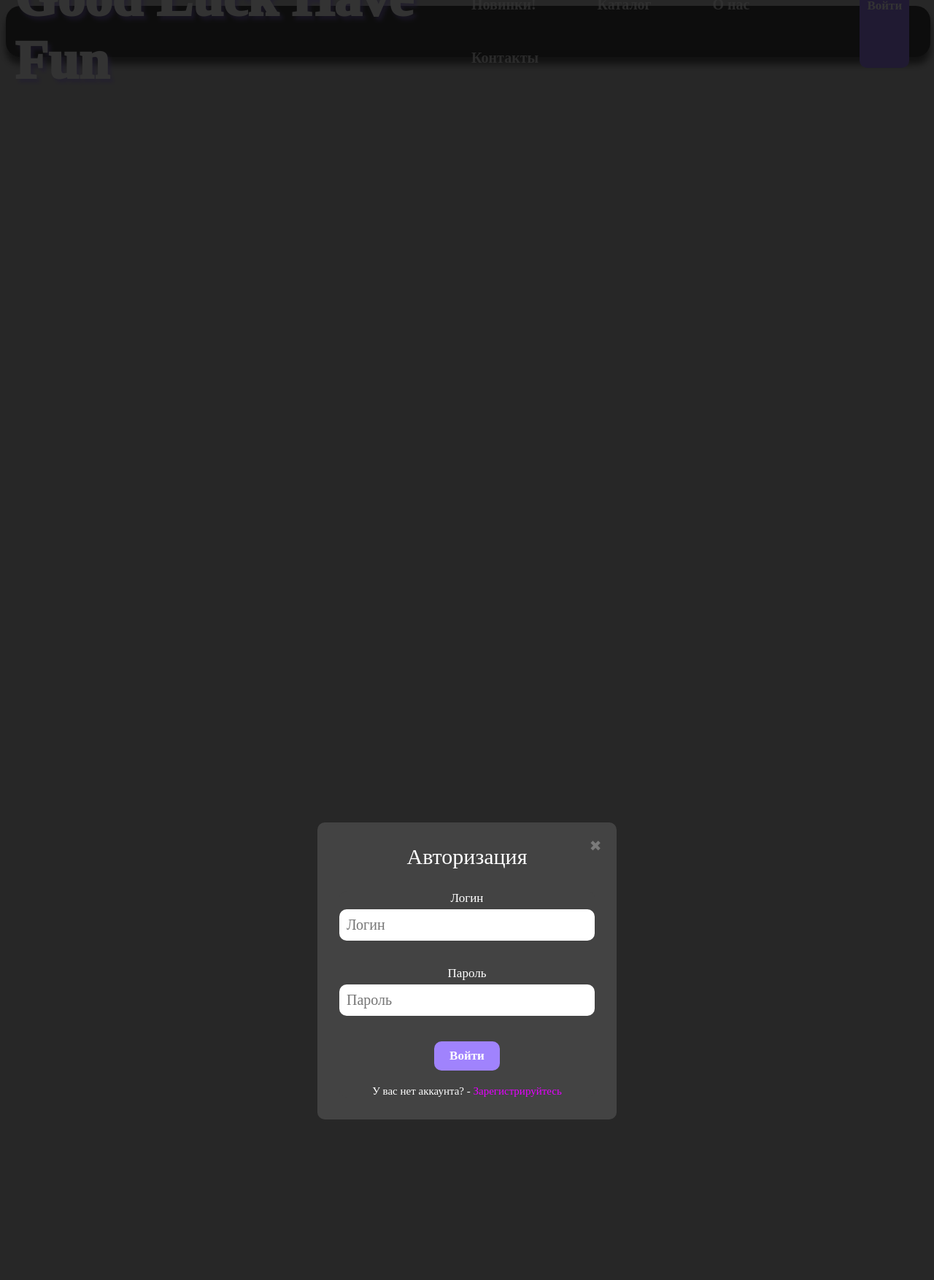
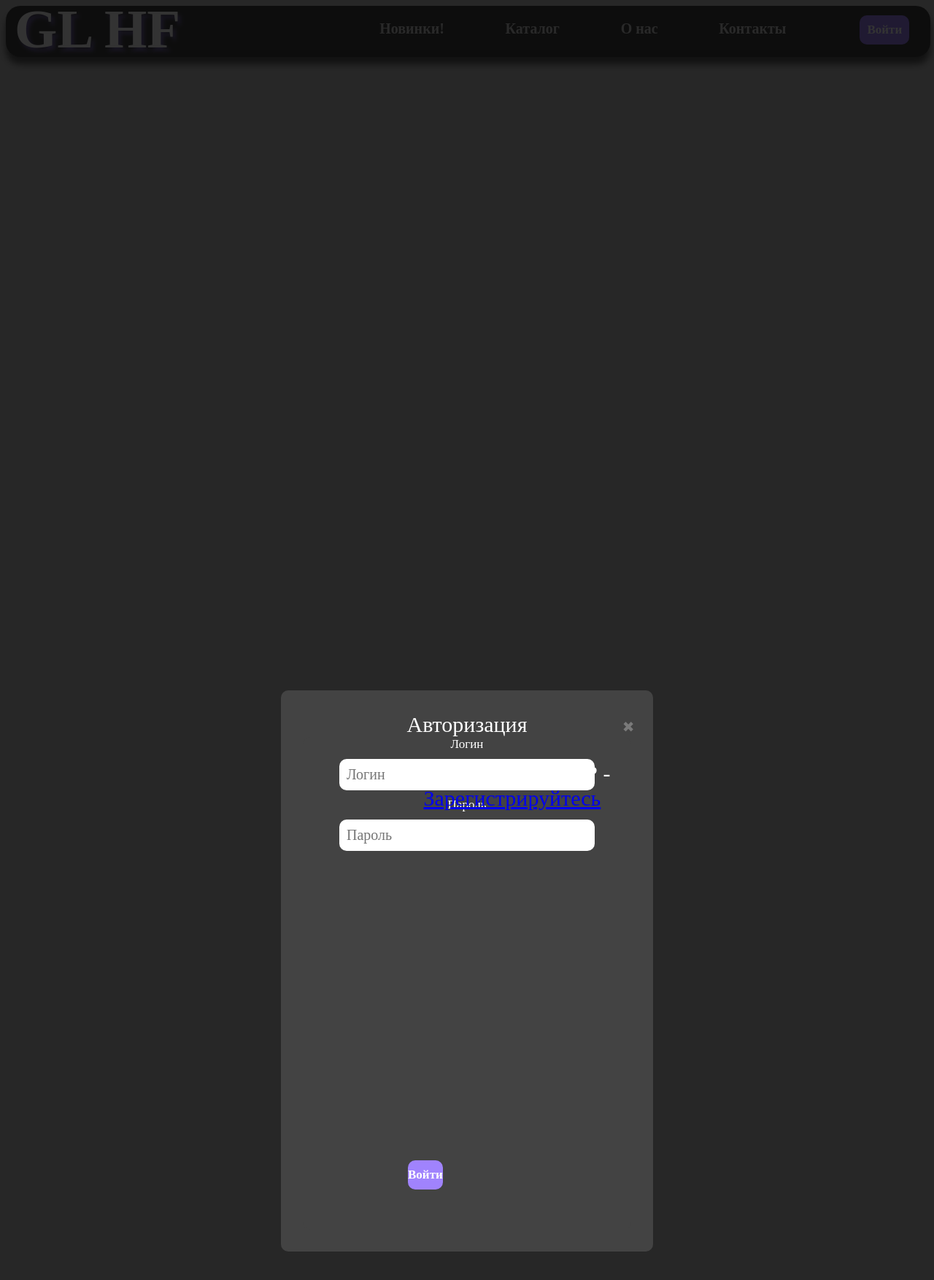
Before and after one commit to amirka0230/GShop, a PHP site: page / in a window 1280 px wide, after a click on "Войти". Shown: the top 1754 px of the page at 73% size. Run offline with PHP 8.4, Linux system fonts and the light colour scheme.

Commit message:
Нужно сейчас переделать

```diff
--- a/css/main.css
+++ b/css/main.css
@@ -4,7 +4,7 @@
     width: 100%;
     height: 9238px;
     background: #c4c4c4;
-    font-family: 'Montserrat';
+    font-family: 'Montserrat', Bahnschrift;
     color: #FFF;
     font-size: 15px;
 }
@@ -73,7 +73,7 @@
     box-shadow: 0 5px 5px rgba(160, 131, 253, .5);
 }
 .navbar-brand {
-    font-weight: 1000;
+    font-weight: 900;
     font-size: 75px;
     text-decoration: none;
     color: #fff;
@@ -85,6 +85,7 @@
     color: rgb(160 131 253);
 }
 .popup {
+    font-family: 'Montserrat', Bahnschrift;
     position: fixed;
     width: 100%;
     height: 100%;
@@ -131,7 +132,7 @@
     position: absolute;
     right: 5%;
     top: 5%;
-    font-family: 'Montserrat';
+    font-family: 'Montserrat', Bahnschrift;
     color: #8d8d8d;
     font-size: 20px;
     cursor: pointer;
@@ -145,20 +146,21 @@
     opacity: 1;
 }
 .popup_title {
-    font-family: 'Montserrat';
+    font-family: 'Montserrat', Bahnschrift;
     font-size: 30px;
-    margin: 0px 0px 1em 0px;
+
 }
 .popup_text {
     margin: auto;
-    width: 350px;
+    width: 450px;
     background-color: #434343;
     border-radius: 10px;
     text-align: center;
     position: relative;
+    height: 675px;
 }
 .popup_text label{
-    font-family: 'Montserrat';
+    font-family: 'Montserrat', Bahnschrift;
     color: #ffffff;
     font-size: 17px;
 }
@@ -166,20 +168,20 @@
     position: absolute;
     top: 5%;
     left: 27.5%;
-    font-family: 'Montserrat';
+    font-family: 'Montserrat', Bahnschrift;
     color: #ffffff;
     font-size: 30px;
     margin: auto;
 }
 .popup_text input {
     display: block;
-    margin: 5px auto 35px auto;
+    margin: 10px auto 10px auto;
     width: 330px;
     padding: 10px 10px;
     background-color: #ffffff;
     border-radius: 10px;
     border: none;
-    font-family: 'Montserrat';
+    font-family: 'Montserrat', Bahnschrift;
     color: #000;
     font-size: 20px;
 }
@@ -189,10 +191,9 @@
 .popup_text button{
     cursor: pointer;
     display: block;
-    width: 90px;
-    margin: auto auto -50px auto;
+    width: auto;
     padding: 10px 0px;
-    font-family: 'Montserrat';
+    font-family: 'Montserrat', Bahnschrift;
     color: #ffffff;
     font-size: 17px;
     font-weight: 600;
@@ -201,25 +202,42 @@
     background-color: #a083fd;
     text-decoration: none;
     transition: all .2s ease-in-out;
+    text-align: center;
+    left: 32%;
+    top: 86%;
+    position: absolute;
 }
 .popup_text button:hover {
     transform: scale(1.05);
     color: #FFF;
     box-shadow: 0 5px 5px rgba(160, 131, 253, .5);
 }
-.popup_text .text_reg p {
-    top: 100%;
+.popup_text_reg .text_reg p {
+    top: auto;
     left: auto;
-    font-family: 'Montserrat';
+    font-family: 'Montserrat', Bahnschrift;
     color: #fff;
     font-size: 15px;
     position: relative;
-    margin: 20% 0px 0px 0px;
+    margin: 27% 0px 0px 0px;
 }
-.popup_text .text_reg a {
+.popup_text_reg .text_reg a {
     position: inherit;
-    font-family: 'Montserrat';
+    font-family: 'Montserrat', Bahnschrift;
     font-size: 15px;
     color: #e600ff;
     text-decoration: none;
 }
+.popup_text_reg p.msg {
+    border: 5px none;
+    border-radius: 10px;
+    border-color: #fff;
+    background-color: #fff;
+    padding: 1px 103px 0px 86px;
+    font-family: 'Montserrat', Bahnschrift;
+    font-size: 15px;
+    color: #e600ff;
+    top: 85%;
+    left: 0%;
+    text-align: center;
+}
--- a/index.php
+++ b/index.php
@@ -3,14 +3,14 @@
   <head>
     <meta charset="utf-8">
     <meta name="viewport" content="width=device-width, initial-scale=1">
-    <link rel="stylesheet" type="text/css" href="css/main.css"/>
+    <link rel="stylesheet" type="text/css" href="./css/main.css"/>
     <title>Демо Bootstrap</title>
   </head>
   <body>
   <div class="wrapper">
    <nav class="navbar">
        <div class="container">
-           <a href="#" class="navbar-brand">Good Luck Have Fun</a>
+           <a href="#" class="navbar-brand">GL HF</a>
            <div class="navbar-wrap">
                <ul class="navbar-menu">
                    <li><a href="#">Новинки!</a></li>
@@ -48,22 +48,23 @@
            <div class="popup_content">
                <a href="#" class="popup_close close-popup">&#10006</a>
                <div class="popup_title">Регистрация</div>
-               <div class="popup_text">
-                   <form action="">
+               <div class="popup_text_reg">
+                   <form action="inc/signup.php" method="post">
                        <label>Логин</label>
-                       <input type="text" placeholder="Введите логин">
+                       <input type="text" name="login" placeholder="Введите логин">
                        <label>Фамилия</label>
-                       <input type="text" placeholder="Введите фамилию">
+                       <input type="text" name="Fname" placeholder="Введите фамилию">
                        <label>Имя</label>
-                       <input type="text" placeholder="Введите имя">
+                       <input type="text" name="name" placeholder="Введите имя">
                        <label>Mail</label>
-                       <input type="text" placeholder="Введите mail">
+                       <input type="text" name="mail" placeholder="Введите mail">
                        <label>Пароль</label>
-                       <input type="password" placeholder="Придумайте пароль">
+                       <input type="password" name="password" placeholder="Придумайте пароль">
                        <label>Подтверждение Пароля</label>
-                       <input type="password" placeholder="Подтвердите пароль">
-                       <button>Войти</button>
+                       <input type="password" name="password_confirm" placeholder="Подтвердите пароль">
+                       <button>Зарегистрироваться</button>
                        <div class="text_reg"><p>У вас уже есть аккаунт? - <a href="#popup" class="popup-link" id="open_popup_auth">Войдите</a></p></div>
+                       <p class="msg">Пароли не совпадают</p>
                    </form>
                </div>
            </div>
```
Also changed, not shown: css/fonts.css (+4 -3 lines), inc/connect.php (added, +8 -0 lines), inc/signup.php (added, +17 -0 lines).
